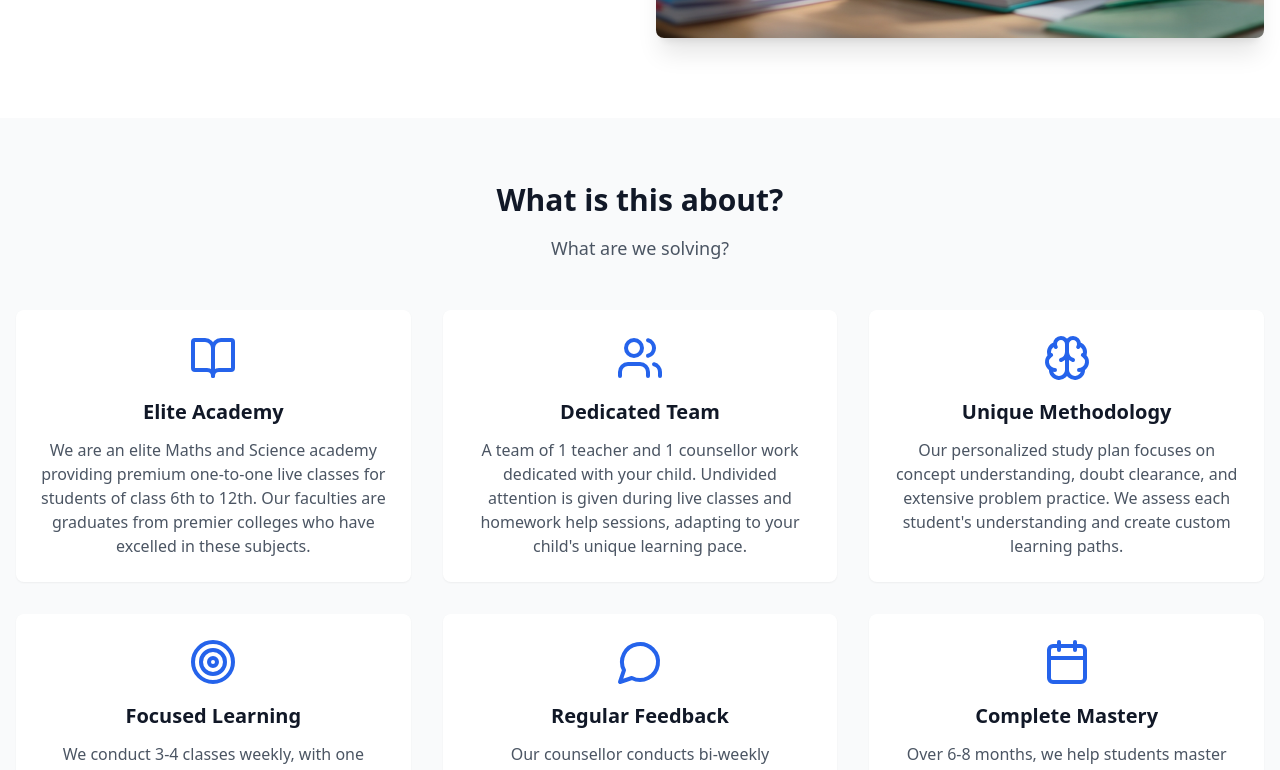
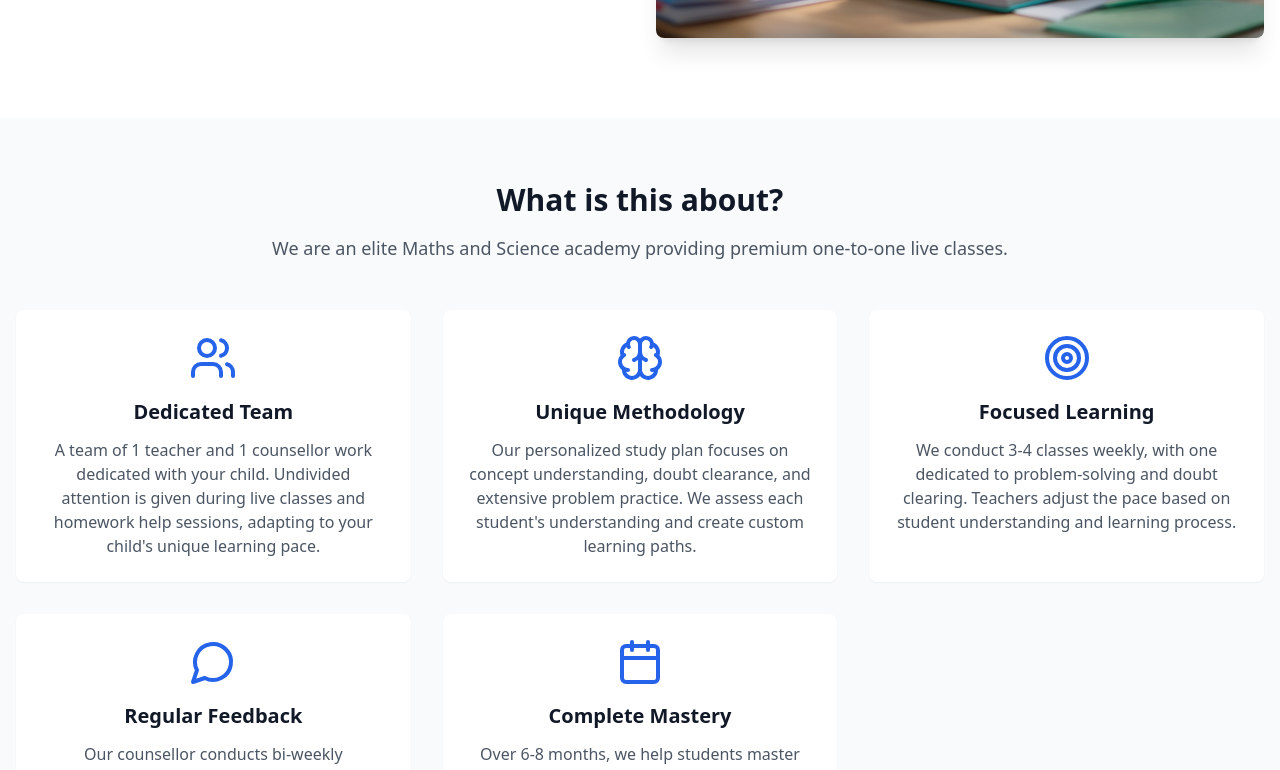
Before and after one commit to rcrahul60/tutor, a React (Vite) app: page / in a window 1280 px wide. Shown: the part 606-1376 px from the top of the page. Built offline with nearby package versions, Linux system fonts and the light colour scheme.

Commit message:
Update AboutSection content
Changed the text under "What is this about?" to "We are an elite Maths and Science academy providing premium one-to-one live classes." Removed the "Elite Academy" point and adjusted the remaining five points for better design appeal.
[skip gpt_engineer]

```diff
--- a/src/components/sections/AboutSection.tsx
+++ b/src/components/sections/AboutSection.tsx
@@ -1,12 +1,7 @@
-import { BookOpen, Users, Target, Brain, Calendar, MessageCircle } from "lucide-react";
+import { Users, Target, Brain, MessageCircle, Calendar } from "lucide-react";
 
 const AboutSection = () => {
   const features = [
-    {
-      icon: <BookOpen className="w-12 h-12 text-primary" />,
-      title: "Elite Academy",
-      description: "We are an elite Maths and Science academy providing premium one-to-one live classes for students of class 6th to 12th. Our faculties are graduates from premier colleges who have excelled in these subjects.",
-    },
     {
       icon: <Users className="w-12 h-12 text-primary" />,
       title: "Dedicated Team",
@@ -42,7 +37,7 @@ const AboutSection = () => {
             What is this about?
           </h2>
           <p className="text-lg text-gray-600">
-            What are we solving?
+            We are an elite Maths and Science academy providing premium one-to-one live classes.
           </p>
         </div>
         <div className="grid md:grid-cols-2 lg:grid-cols-3 gap-8">
```
